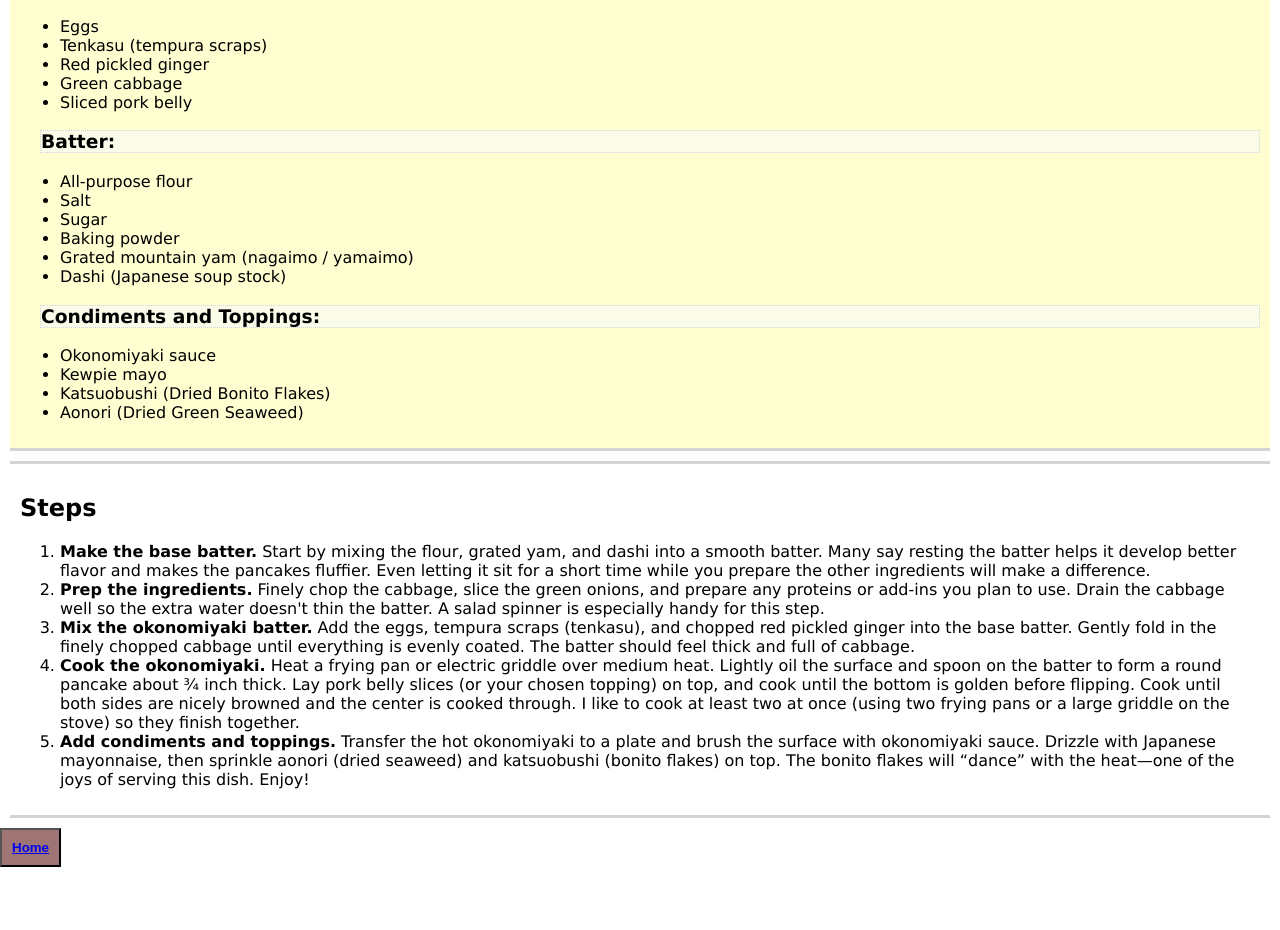
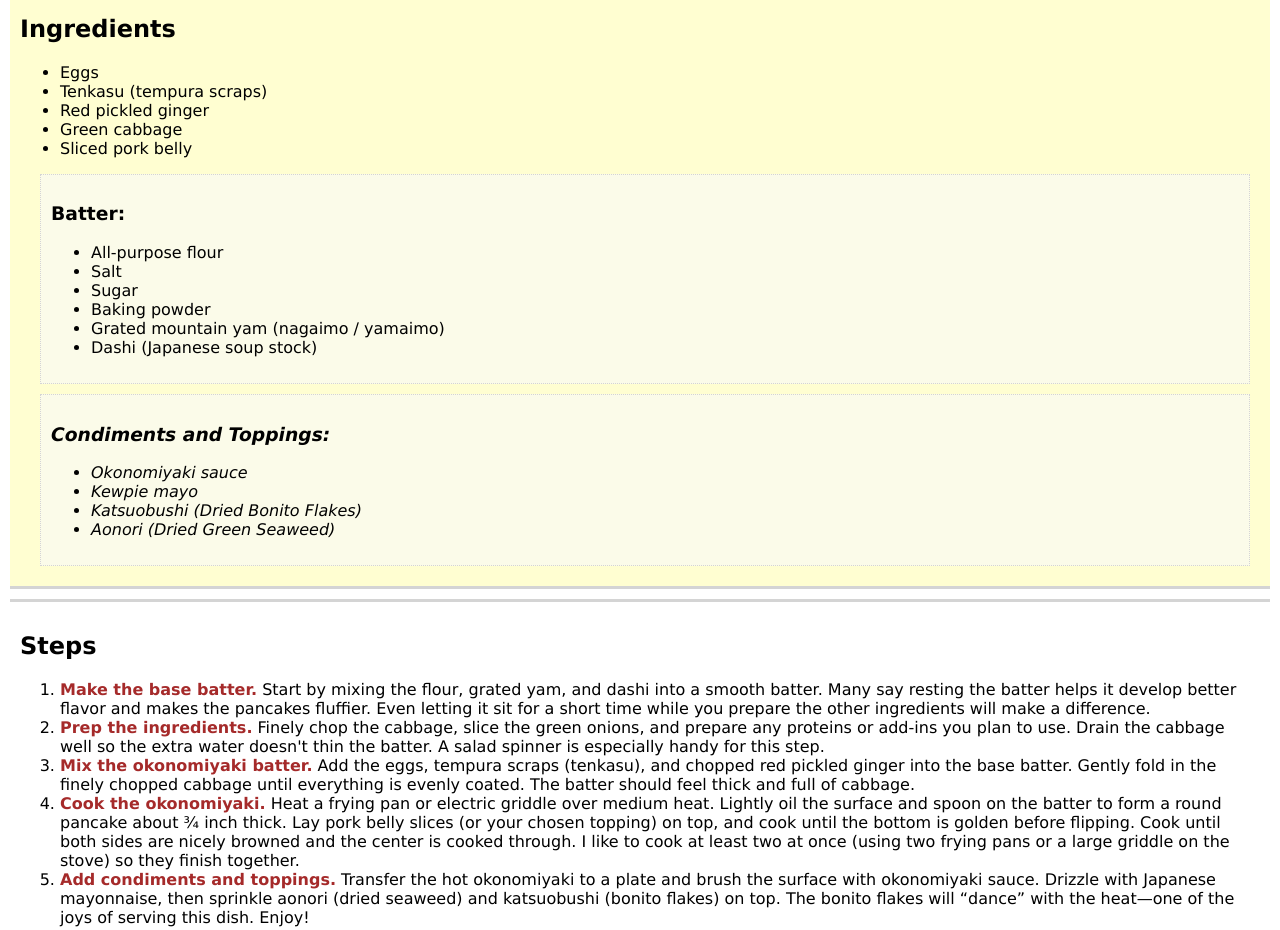
Before and after one commit to cyrrrchan-alt/odin-recipes, a plain HTML site: page recipes/okonomiyaki.html in a window 1280 px wide. Shown: the part 607-1537 px from the top of the page. Before the commit the page ends 1474 px from the top, so only its background shows below. Drawn offline with Linux system fonts and the light colour scheme.

Commit message:
Add CSS styling to Okonomiyaki page

```diff
--- a/recipes/okonomiyaki.html
+++ b/recipes/okonomiyaki.html
@@ -9,10 +9,11 @@
 <body>
     <h1 class="title">Okonomiyaki</h1>
 
-    <div class="description">
-        <img
+    <img class="pic-recipe"
         src="https://media.istockphoto.com/id/1134067307/photo/japanese-food-okonomiyaki-japanese-style-pancakes.jpg?s=612x612&w=0&k=20&c=WAXGsoYX9eH0Da-iG5shwJ_jDOtfDqoZ0QYNBUCAcRI="
         alt="A freshly made okonomiyaki drizzled in kewpie mayo and garnished with seaweed and bonito flakes">
+
+    <div class="description">
         <h2>Description</h2>
         <p>A Japanese street food originating from Osaka. A savory cabbage pancake that's delicious and customizable so you can pick all your favorite fillings and toppings.</p>
     </div>
@@ -26,7 +27,8 @@
             <li>Green cabbage</li>
             <li>Sliced pork belly</li>
         </ul>
-        <h3 class="sub-ingredients">Batter:</h3>
+        <div class="sub-ingredients" id="batter">
+            <h3>Batter:</h3>
             <ul>
                 <li>All-purpose flour</li>
                 <li>Salt</li>
@@ -35,7 +37,9 @@
                 <li>Grated mountain yam (nagaimo / yamaimo)</li>
                 <li>Dashi (Japanese soup stock)</li>
             </ul>
-        <h3 class="sub-ingredients">Condiments and Toppings:</h3>
+        </div>
+        <div class="sub-ingredients toppings">
+            <h3>Condiments and Toppings:</h3>
             <ul>
                 <li>Okonomiyaki sauce</li>
                 <li>Kewpie mayo</li>
@@ -43,15 +47,16 @@
                 <li>Aonori (Dried Green Seaweed)</li>
             </ul>
         </div>
+    </div>
 
     <div class="steps">
         <h2>Steps</h2>
         <ol>
-            <li><strong>Make the base batter.</strong> Start by mixing the flour, grated yam, and dashi into a smooth batter. Many say resting the batter helps it develop better flavor and makes the pancakes fluffier. Even letting it sit for a short time while you prepare the other ingredients will make a difference.</li>
-            <li><strong>Prep the ingredients.</strong> Finely chop the cabbage, slice the green onions, and prepare any proteins or add-ins you plan to use. Drain the cabbage well so the extra water doesn't thin the batter. A salad spinner is especially handy for this step.</li>
-            <li><strong>Mix the okonomiyaki batter.</strong> Add the eggs, tempura scraps (tenkasu), and chopped red pickled ginger into the base batter. Gently fold in the finely chopped cabbage until everything is evenly coated. The batter should feel thick and full of cabbage.</li>
-            <li><strong>Cook the okonomiyaki.</strong> Heat a frying pan or electric griddle over medium heat. Lightly oil the surface and spoon on the batter to form a round pancake about ¾ inch thick. Lay pork belly slices (or your chosen topping) on top, and cook until the bottom is golden before flipping. Cook until both sides are nicely browned and the center is cooked through. I like to cook at least two at once (using two frying pans or a large griddle on the stove) so they finish together.</li>
-            <li><strong>Add condiments and toppings.</strong> Transfer the hot okonomiyaki to a plate and brush the surface with okonomiyaki sauce. Drizzle with Japanese mayonnaise, then sprinkle aonori (dried seaweed) and katsuobushi (bonito flakes) on top. The bonito flakes will “dance” with the heat—one of the joys of serving this dish. Enjoy!</li>
+            <li><span class="main-step">Make the base batter.</span> Start by mixing the flour, grated yam, and dashi into a smooth batter. Many say resting the batter helps it develop better flavor and makes the pancakes fluffier. Even letting it sit for a short time while you prepare the other ingredients will make a difference.</li>
+            <li><span class="main-step">Prep the ingredients.</span> Finely chop the cabbage, slice the green onions, and prepare any proteins or add-ins you plan to use. Drain the cabbage well so the extra water doesn't thin the batter. A salad spinner is especially handy for this step.</li>
+            <li><span class="main-step">Mix the okonomiyaki batter.</span> Add the eggs, tempura scraps (tenkasu), and chopped red pickled ginger into the base batter. Gently fold in the finely chopped cabbage until everything is evenly coated. The batter should feel thick and full of cabbage.</li>
+            <li><span class="main-step">Cook the okonomiyaki.</span> Heat a frying pan or electric griddle over medium heat. Lightly oil the surface and spoon on the batter to form a round pancake about ¾ inch thick. Lay pork belly slices (or your chosen topping) on top, and cook until the bottom is golden before flipping. Cook until both sides are nicely browned and the center is cooked through. I like to cook at least two at once (using two frying pans or a large griddle on the stove) so they finish together.</li>
+            <li><span class="main-step">Add condiments and toppings.</span> Transfer the hot okonomiyaki to a plate and brush the surface with okonomiyaki sauce. Drizzle with Japanese mayonnaise, then sprinkle aonori (dried seaweed) and katsuobushi (bonito flakes) on top. The bonito flakes will “dance” with the heat—one of the joys of serving this dish. Enjoy!</li>
         </ol>
     </div>
 
```
Lines whose indentation alone changed are shown as unchanged.
